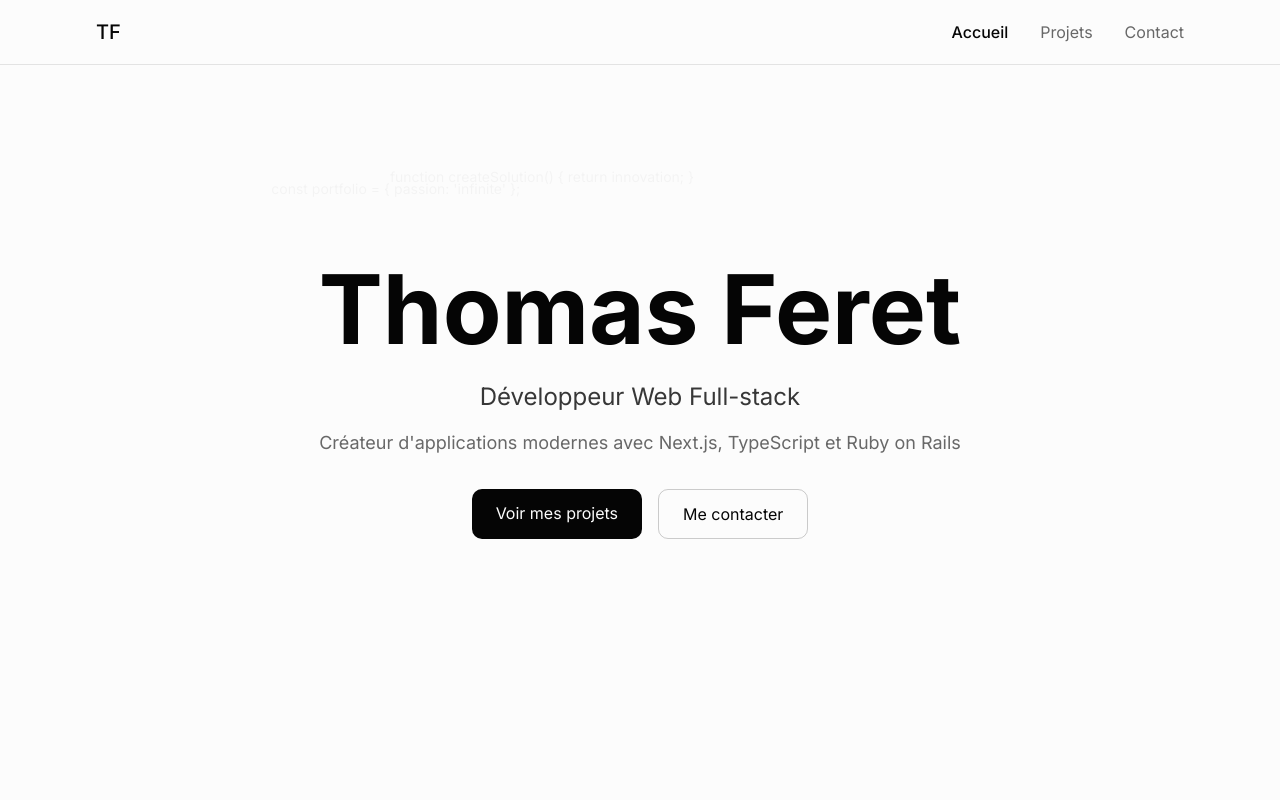
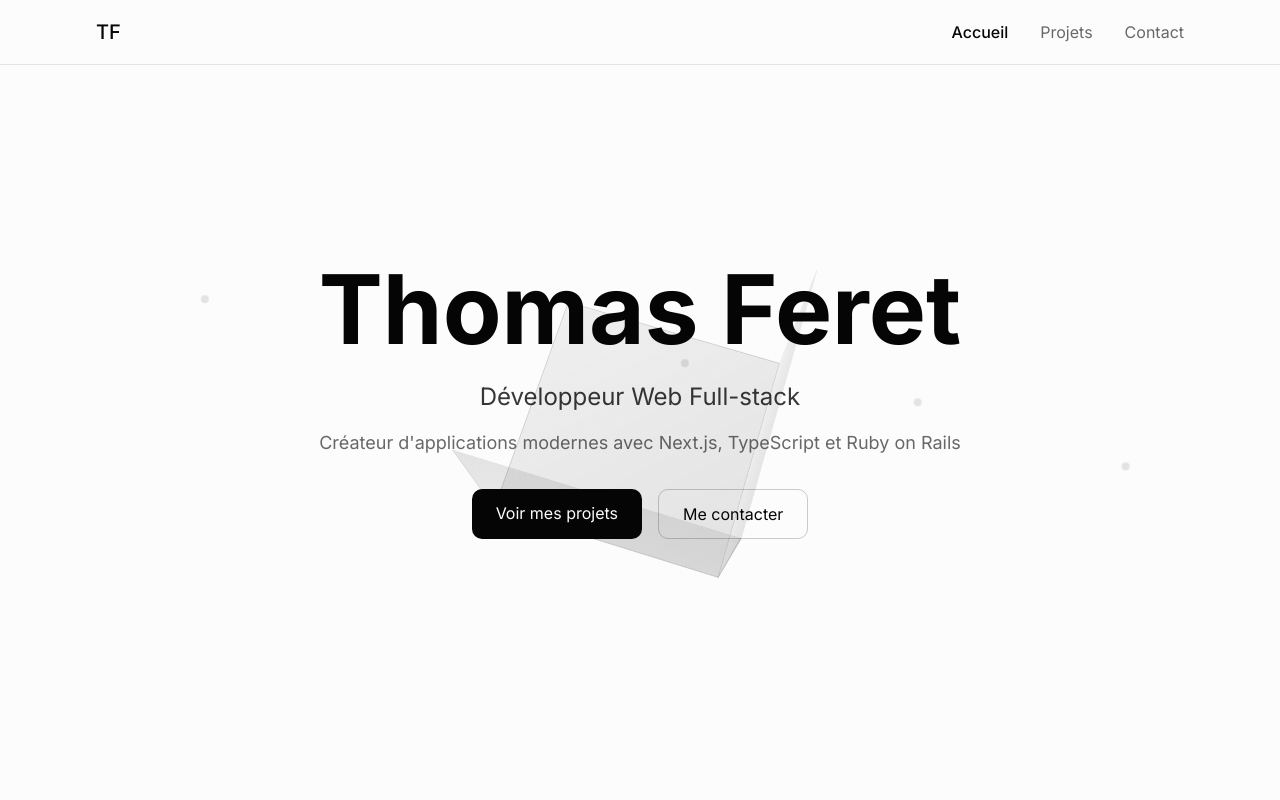
Before and after one commit to ThomasWEBDEV/portfolio-thomas-feret, a Next.js app: page / in a window 1280 px wide. Shown: the top 800 px of the page. Built offline with nearby package versions, Linux system fonts and the light colour scheme.

Commit message:
Ajout arrière-plan 3D animé sur la page d'accueil

```diff
--- a/app/globals.css
+++ b/app/globals.css
@@ -141,3 +141,24 @@
 .rotate-x-90 {
   transform: rotateX(90deg) translateZ(128px);
 }
+
+/* Styles pour la 3D */
+.perspective-1000 {
+  perspective: 1000px;
+}
+
+.transform-style-3d {
+  transform-style: preserve-3d;
+}
+
+.rotate-y-0 {
+  transform: rotateY(0deg) translateZ(128px);
+}
+
+.rotate-y-90 {
+  transform: rotateY(90deg) translateZ(128px);
+}
+
+.rotate-x-90 {
+  transform: rotateX(90deg) translateZ(128px);
+}
--- a/app/page.tsx
+++ b/app/page.tsx
@@ -4,37 +4,51 @@ import { motion } from "framer-motion";
 import { projects } from "@/data/projects";
 
 export default function Home() {
-  const codeSnippets = [
-    "const portfolio = { passion: 'infinite' };",
-    "function createSolution() { return innovation; }",
-    "app.use(creativity).deploy(excellence);",
-    "<Component style={{ modern: true }} />",
-    "SELECT * FROM skills WHERE level = 'expert';",
-  ];
-
   return (
     <main className="min-h-screen bg-[#fcfcfc]">
       <section className="relative min-h-screen flex items-center justify-center overflow-hidden px-8">
-        {/* Animations de code flottant */}
-        <div className="absolute inset-0 overflow-hidden opacity-[0.03]">
-          {codeSnippets.map((code, index) => (
+        {/* Arrière-plan 3D */}
+        <div className="absolute inset-0 flex items-center justify-center pointer-events-none">
+          <div className="perspective-1000">
             <motion.div
-              key={index}
-              initial={{ x: Math.random() * window.innerWidth, y: -50 }}
               animate={{
-                y: window.innerHeight + 50,
-                x: Math.random() * window.innerWidth,
+                rotateX: [0, 360],
+                rotateY: [0, 360],
               }}
               transition={{
-                duration: 15 + Math.random() * 10,
+                duration: 20,
                 repeat: Infinity,
-                delay: index * 2,
-                ease: "linear",
+                ease: "linear"
               }}
-              className="absolute text-[#050505] text-xs md:text-sm font-mono whitespace-nowrap"
+              className="transform-style-3d relative w-64 h-64"
             >
-              {code}
+              {/* Faces du cube */}
+              <div className="absolute inset-0 w-64 h-64 bg-gradient-to-br from-[#050505]/5 to-[#050505]/10 border border-[#050505]/10 rotate-y-0"></div>
+              <div className="absolute inset-0 w-64 h-64 bg-gradient-to-br from-[#050505]/5 to-[#050505]/10 border border-[#050505]/10 rotate-y-90"></div>
+              <div className="absolute inset-0 w-64 h-64 bg-gradient-to-br from-[#050505]/5 to-[#050505]/10 border border-[#050505]/10 rotate-x-90"></div>
             </motion.div>
+          </div>
+
+          {/* Particules flottantes */}
+          {[...Array(6)].map((_, i) => (
+            <motion.div
+              key={i}
+              className="absolute w-2 h-2 bg-[#050505]/10 rounded-full"
+              animate={{
+                x: [0, 100, 0, -100, 0],
+                y: [0, -100, 0, 100, 0],
+                z: [0, 50, 0, -50, 0],
+              }}
+              transition={{
+                duration: 10 + i * 2,
+                repeat: Infinity,
+                delay: i * 0.5,
+              }}
+              style={{
+                left: `${20 + i * 15}%`,
+                top: `${30 + i * 10}%`,
+              }}
+            />
           ))}
         </div>
 
```
